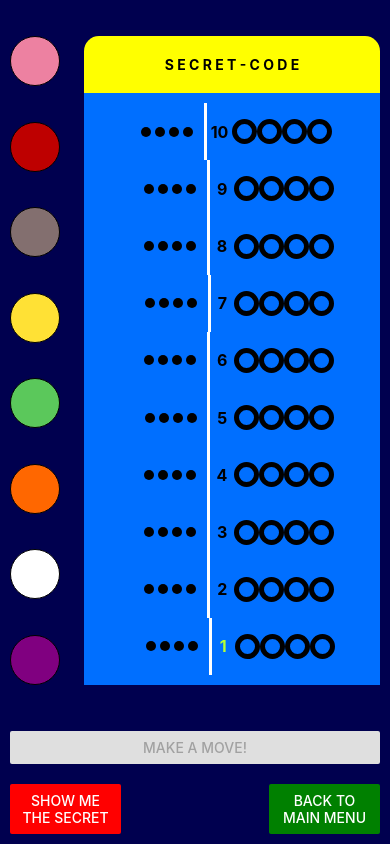
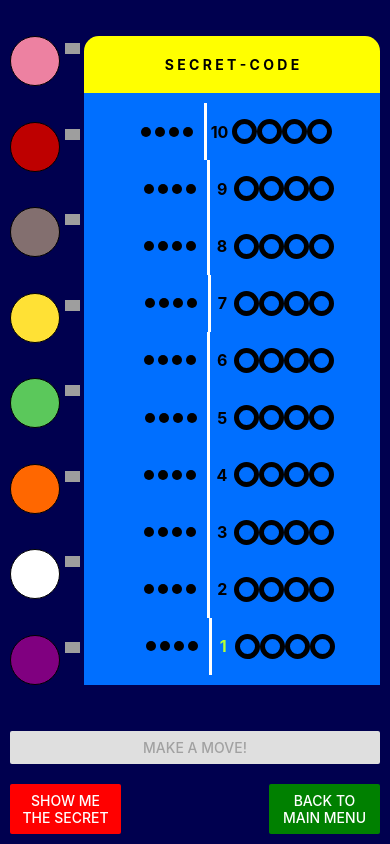
Before and after one commit to lior-tsah/TheSecretCode, a React Native app: screen /Game in a window 390 px wide. Built offline with nearby package versions, Linux system fonts and the light colour scheme; grey boxes are pictures that could not be loaded.

Commit message:
fix add x button

```diff
--- a/components/NavColors.js
+++ b/components/NavColors.js
@@ -1,13 +1,17 @@
 import React from 'react';
-import {StyleSheet, TouchableOpacity, View} from 'react-native';
+import {StyleSheet, Text, TouchableOpacity, View, Image} from 'react-native';
+import {XURL} from '../data';
+import Xbutton from './Xbutton';
 
 const NavColors = props => {
-  const {setChosenColor, colors} = props;
+  const {setChosenColor, colors, chosenColor, setUpdatebySelect, updatebySelect} = props;
   return (
     <View style={styles.navMenu}>
       {colors.map(color => (
+        <View
+          style={{flexDirection: 'row', justifyContent: 'center'}}
+          key={color.id}>
           <TouchableOpacity
-          key={color.id}
             style={[
               styles.ball,
               {
@@ -17,14 +21,26 @@ const NavColors = props => {
               },
               color.isChosen && styles.chosen,
             ]}
+            disabled={color.isSelected}
             onPress={() => {
               colors.forEach(c => {
                 c.isChosen = false;
               });
               color.isChosen = true;
               setChosenColor(color);
+            }}>
+            {color.isSelected && <Xbutton size={10} />}
+          </TouchableOpacity>
+
+          <Xbutton
+            size={15}
+            onPress={() => {
+              color.isSelected = !color.isSelected;
+              color.isChosen = false;
+              setUpdatebySelect(!updatebySelect);
             }}
           />
+        </View>
       ))}
     </View>
   );
@@ -44,6 +60,13 @@ const styles = StyleSheet.create({
     flex: 1,
   },
   chosen: {borderWidth: 5, borderColor: '#b5ff36'},
+  winning: {
+    width: '100%',
+    flex: 7,
+    alignItems: 'center',
+    justifyContent: 'center',
+    resizeMode: 'contain',
+  },
 });
 
 export default NavColors;
--- a/components/Turn.js
+++ b/components/Turn.js
@@ -1,5 +1,6 @@
 import React from 'react';
 import {StyleSheet, TouchableOpacity, View, Text} from 'react-native';
+import Xbutton from './Xbutton';
 
 const Turn = props => {
   const {turnIndex, turn, numOfTurn, onPressBoard, result, chosenColor} = props;
@@ -34,8 +35,9 @@ const Turn = props => {
                 turn[key]?.color
                   ? [styles.miniball, {backgroundColor: turn[key].color}]
                   : styles.miniball
-              }
-            />
+              }>
+              {turn[key]?.isSelected && <Xbutton size={10} />}
+            </View>
           </TouchableOpacity>
         ))}
       </View>
--- /dev/null
+++ b/components/Xbutton.js
@@ -0,0 +1,35 @@
+import React from 'react';
+import {TouchableOpacity, StyleSheet, Image} from 'react-native';
+import {XURL} from '../data';
+
+const Xbutton = props => {
+  const {size, onPress} = props;
+  return (
+    <TouchableOpacity
+      disabled={!onPress}
+      style={{
+        width: size,
+        height: size,
+        margin: 5,
+      }}
+      onPress={onPress}>
+      <Image
+        source={{
+          uri: XURL,
+        }}
+        style={styles.winning}
+      />
+    </TouchableOpacity>
+  );
+};
+const styles = StyleSheet.create({
+  winning: {
+    width: '100%',
+    flex: 7,
+    alignItems: 'center',
+    justifyContent: 'center',
+    resizeMode: 'contain',
+  },
+});
+
+export default Xbutton;
--- a/data.js
+++ b/data.js
@@ -1,33 +1,33 @@
 export const colorsByLevels = [
   [
-    {color: '#ed81a1', id: 0, key: 0, isChosen: false}, //pink
-    {color: '#be0000', id: 1, key: 1, isChosen: false}, //red
-    {color: '#836F6F', id: 2, key: 2, isChosen: false}, //gray
-    {color: '#FFE135', id: 3, key: 3, isChosen: false}, //yellow
-    {color: '#5BC85B', id: 4, key: 4, isChosen: false}, //green
-    {color: '#FF6700', id: 5, key: 5, isChosen: false}, //orange
+    {color: '#ed81a1', id: 0, key: 0, isChosen: false, isSelected: false}, //pink
+    {color: '#be0000', id: 1, key: 1, isChosen: false, isSelected: false}, //red
+    {color: '#836F6F', id: 2, key: 2, isChosen: false, isSelected: false}, //gray
+    {color: '#FFE135', id: 3, key: 3, isChosen: false, isSelected: false}, //yellow
+    {color: '#5BC85B', id: 4, key: 4, isChosen: false, isSelected: false}, //green
+    {color: '#FF6700', id: 5, key: 5, isChosen: false, isSelected: false}, //orange
   ],
   [
-    {color: '#ed81a1', id: 0, key: 0, isChosen: false}, //pink
-    {color: '#be0000', id: 1, key: 1, isChosen: false}, //red
-    {color: '#836F6F', id: 2, key: 2, isChosen: false}, //gray
-    {color: '#FFE135', id: 3, key: 3, isChosen: false}, //yellow
-    {color: '#5BC85B', id: 4, key: 4, isChosen: false}, //green
-    {color: '#FF6700', id: 5, key: 5, isChosen: false}, //orange
-    {color: '#FFFFFF', id: 6, key: 6, isChosen: false}, //white
-    {color: '#800080', id: 7, key: 7, isChosen: false}, //purple
+    {color: '#ed81a1', id: 0, key: 0, isChosen: false, isSelected: false}, //pink
+    {color: '#be0000', id: 1, key: 1, isChosen: false, isSelected: false}, //red
+    {color: '#836F6F', id: 2, key: 2, isChosen: false, isSelected: false}, //gray
+    {color: '#FFE135', id: 3, key: 3, isChosen: false, isSelected: false}, //yellow
+    {color: '#5BC85B', id: 4, key: 4, isChosen: false, isSelected: false}, //green
+    {color: '#FF6700', id: 5, key: 5, isChosen: false, isSelected: false}, //orange
+    {color: '#FFFFFF', id: 6, key: 6, isChosen: false, isSelected: false}, //white
+    {color: '#800080', id: 7, key: 7, isChosen: false, isSelected: false}, //purple
   ],
   [
-    {color: '#ed81a1', id: 0, key: 0, isChosen: false}, //pink
-    {color: '#be0000', id: 1, key: 1, isChosen: false}, //red
-    {color: '#836F6F', id: 2, key: 2, isChosen: false}, //gray
-    {color: '#FFE135', id: 3, key: 3, isChosen: false}, //yellow
-    {color: '#5BC85B', id: 4, key: 4, isChosen: false}, //green
-    {color: '#FF6700', id: 5, key: 5, isChosen: false}, //orange
-    {color: '#FFFFFF', id: 6, key: 6, isChosen: false}, //white
-    {color: '#800080', id: 7, key: 7, isChosen: false}, //purple
-    {color: '#000000', id: 8, key: 8, isChosen: false}, //black
-    {color: '#41D8D8', id: 9, key: 9, isChosen: false}, //cyan
+    {color: '#ed81a1', id: 0, key: 0, isChosen: false, isSelected: false}, //pink
+    {color: '#be0000', id: 1, key: 1, isChosen: false, isSelected: false}, //red
+    {color: '#836F6F', id: 2, key: 2, isChosen: false, isSelected: false}, //gray
+    {color: '#FFE135', id: 3, key: 3, isChosen: false, isSelected: false}, //yellow
+    {color: '#5BC85B', id: 4, key: 4, isChosen: false, isSelected: false}, //green
+    {color: '#FF6700', id: 5, key: 5, isChosen: false, isSelected: false}, //orange
+    {color: '#FFFFFF', id: 6, key: 6, isChosen: false, isSelected: false}, //white
+    {color: '#800080', id: 7, key: 7, isChosen: false, isSelected: false}, //purple
+    {color: '#000000', id: 8, key: 8, isChosen: false, isSelected: false}, //black
+    {color: '#41D8D8', id: 9, key: 9, isChosen: false, isSelected: false}, //cyan
   ],
 ];
 export const initialTurns = [
@@ -73,6 +73,9 @@ export const menuURL =
   'https://cdn4.vectorstock.com/i/1000x1000/25/23/dartboard-with-dart-over-blue-background-vector-2122523.jpg';
 export const wheelURL =
   'https://cdn4.iconfinder.com/data/icons/blue-common-symbols-vol-1/1024/cog_wheel_sprocket_piece_gear_app_mobile-512.png';
+
+export const XURL =
+  'https://icon2.cleanpng.com/20180326/gew/kisspng-red-computer-icons-clip-art-cross-5ab9206bf219e5.8839672315220818999917.jpg';
 export const language = {
   he: {
     //------- Game ---------
--- a/screens/Game.js
+++ b/screens/Game.js
@@ -26,6 +26,8 @@ const Game = props => {
   const [colorsInTurn, setColorsInTurn] = useState([]);
   const [turns, setTurns] = useState(arrayDeepClone(initialTurns));
   const [isGameOver, setGameOver] = useState(false);
+  const [updatebySelect, setUpdatebySelect] = useState(false);
+
   const [results, setResults] = useState([...initialResults]);
   const urlToSend = useRef();
   const currentTurn = numOfTurn >= 0 ? turns[numOfTurn] : null;
@@ -104,6 +106,7 @@ const Game = props => {
 
     colors.forEach(color => {
       color.isChosen = false;
+      color.isSelected = false;
     });
 
     setSecretCode(temp);
@@ -146,7 +149,13 @@ const Game = props => {
   return (
     <View style={styles.container}>
       <View style={styles.main}>
-        <NavColors setChosenColor={setChosenColor} colors={colors} />
+        <NavColors
+          setChosenColor={setChosenColor}
+          chosenColor={chosenColor}
+          colors={colors}
+          updatebySelect={updatebySelect}
+          setUpdatebySelect={setUpdatebySelect}
+        />
         <Board
           onPressBoard={onPressBoard}
           turns={turns}
```
Lines whose indentation alone changed are shown as unchanged.
